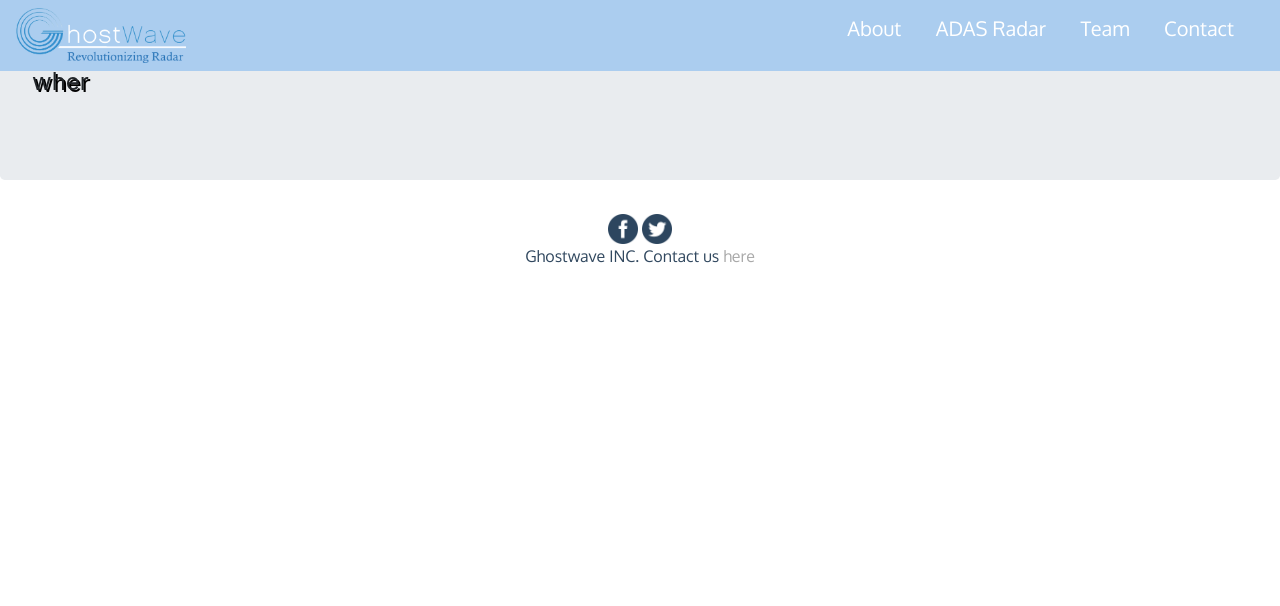
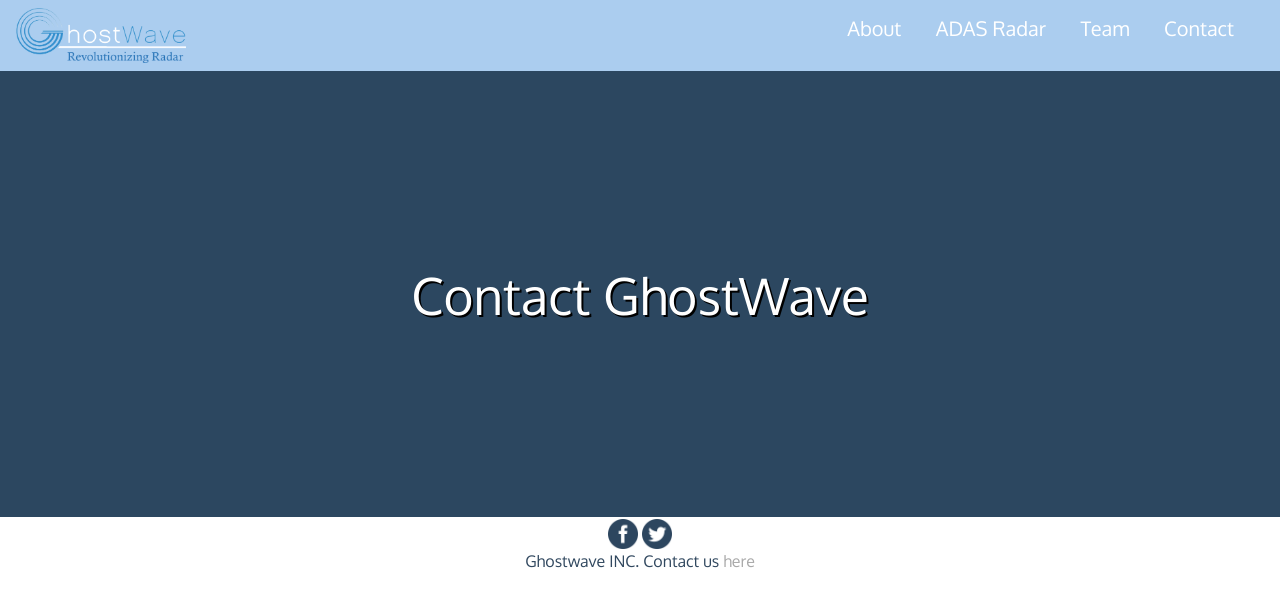
Before and after one commit to medhavi27/ghostwave, a plain HTML site: page contact.html in a window 1280 px wide. Drawn offline with nearby package versions, Linux system fonts and the light colour scheme.

Commit message:
adding contact

```diff
--- a/contact.html
+++ b/contact.html
@@ -19,9 +19,11 @@
           <li><a href="contact.html">Contact</a></li>
       </ul>
   </div>
-  <div class=jumbotron>
-    <p> wher </p>
+  <div class="jumbotron-contact">
+    <div class="container">
+      <h2> Contact GhostWave </h2>
   </div>
+</div>
 
   <footer>
       <a href="https://www.facebook.com/GhostWaveInc"><img src="facebook-logo-button.png" width="30px"></a>
--- a/style.css
+++ b/style.css
@@ -196,3 +196,8 @@
 }
 
 /* styling for ADAS page */
+/* styling for contact page */
+.jumbotron-contact {
+  padding: 25vh 10vw 15vh 10vw;
+  background-color: #2c4760 !important;
+}
```
